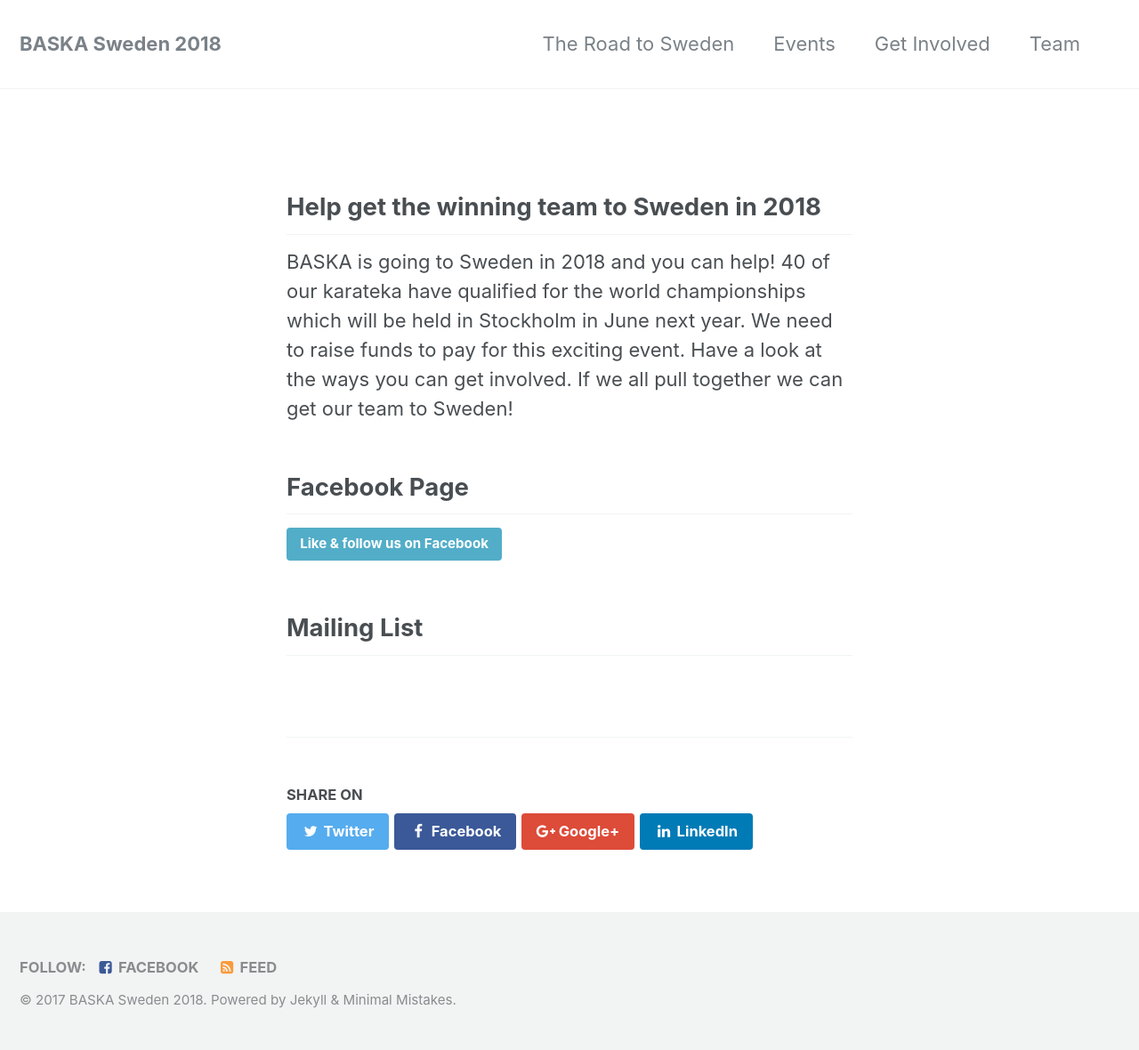
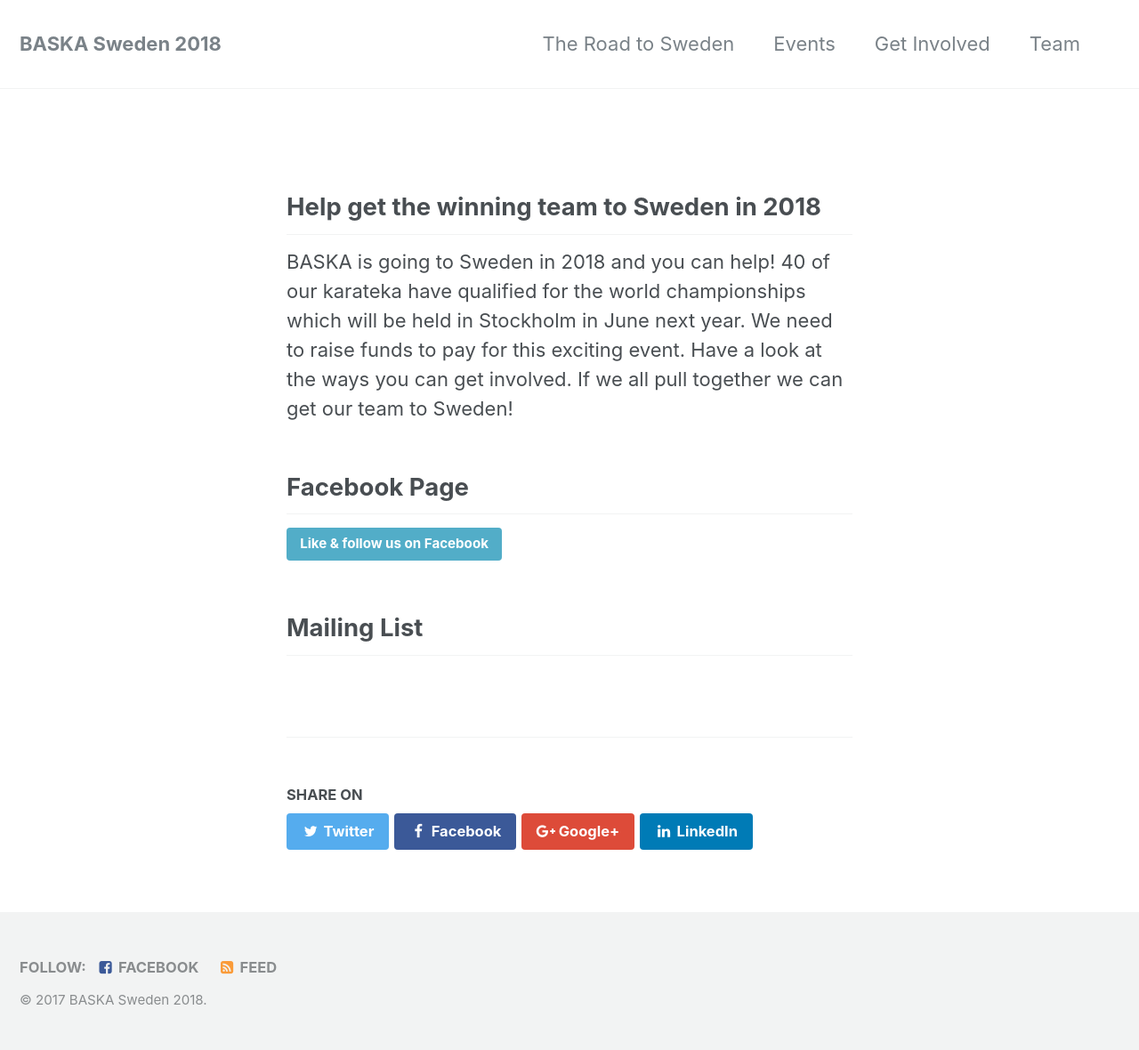
Before and after one commit to BASKA-SA/baska-sweden.co.za, a Jekyll site: the page built from index.md, in a window 1280 px wide. Shown: the whole page at 89% size. Built offline with Jekyll 4.4.1, drawn with Linux system fonts in a browser that asks for light colours.

Commit message:
Removed "Powered by [...]"

```diff
--- a/_includes/footer.html
+++ b/_includes/footer.html
@@ -22,4 +22,4 @@
   </ul>
 </div>
 
-<div class="page__footer-copyright">&copy; {{ site.time | date: '%Y' }} <a href="http://github.com/{{ site.repository }}">{{ site.name | default: site.title }}</a>. {{ site.data.ui-text[site.locale].powered_by | default: "Powered by" }} <a href="http://jekyllrb.com" rel="nofollow">Jekyll</a> &amp; <a href="https://mademistakes.com/work/minimal-mistakes-jekyll-theme/" rel="nofollow">Minimal Mistakes</a>.</div>
+<div class="page__footer-copyright">&copy; {{ site.time | date: '%Y' }} <a href="http://github.com/{{ site.repository }}">{{ site.name | default: site.title }}</a>. <!-- {{ site.data.ui-text[site.locale].powered_by | default: "Powered by" }} <a href="http://jekyllrb.com" rel="nofollow">Jekyll</a> &amp; <a href="https://mademistakes.com/work/minimal-mistakes-jekyll-theme/" rel="nofollow">Minimal Mistakes</a>. --> </div>
```
